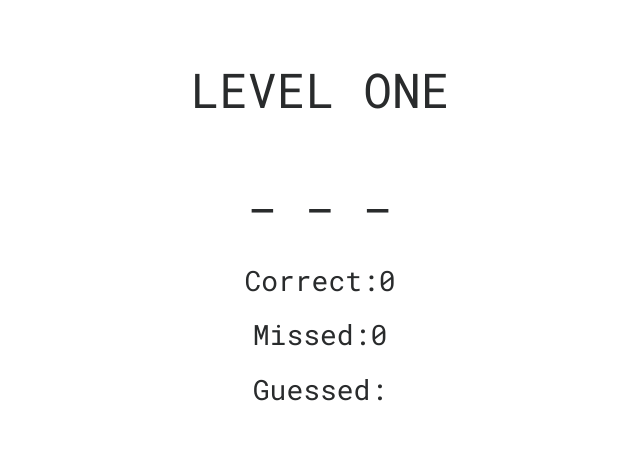
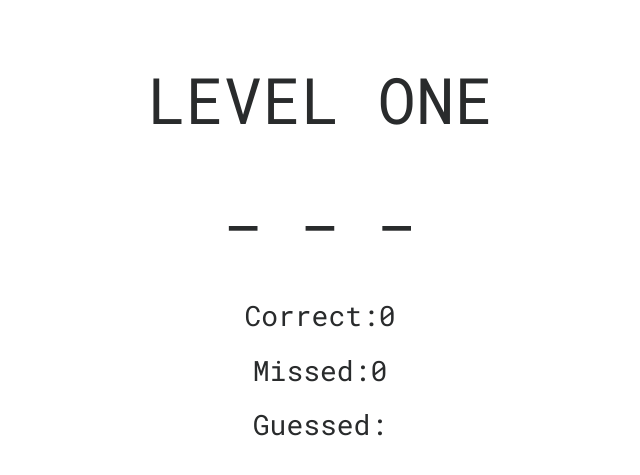
Before and after one commit to loganpowell/hangman, a PHP site: page / in a window 1280 px wide. Shown: the top 475 px of the page, without its empty margins (320-960 px from the left). Run offline with PHP 8.4, Linux system fonts and the light colour scheme.

Commit message:
more styling tweaks

```diff
--- a/assets/style.css
+++ b/assets/style.css
@@ -2,11 +2,15 @@
   font-family: 'Roboto Mono', monospace;
   text-align: center;
 }
-h2 {
-  font-size: 3em;
+
+#letters {
+  font-size: 4em;
   margin-bottom: 1em;
 }
 
+#bigBox {
+  font-size: 4em;
+}
 .floated h3 {
   display: inline-block;
 }
```
